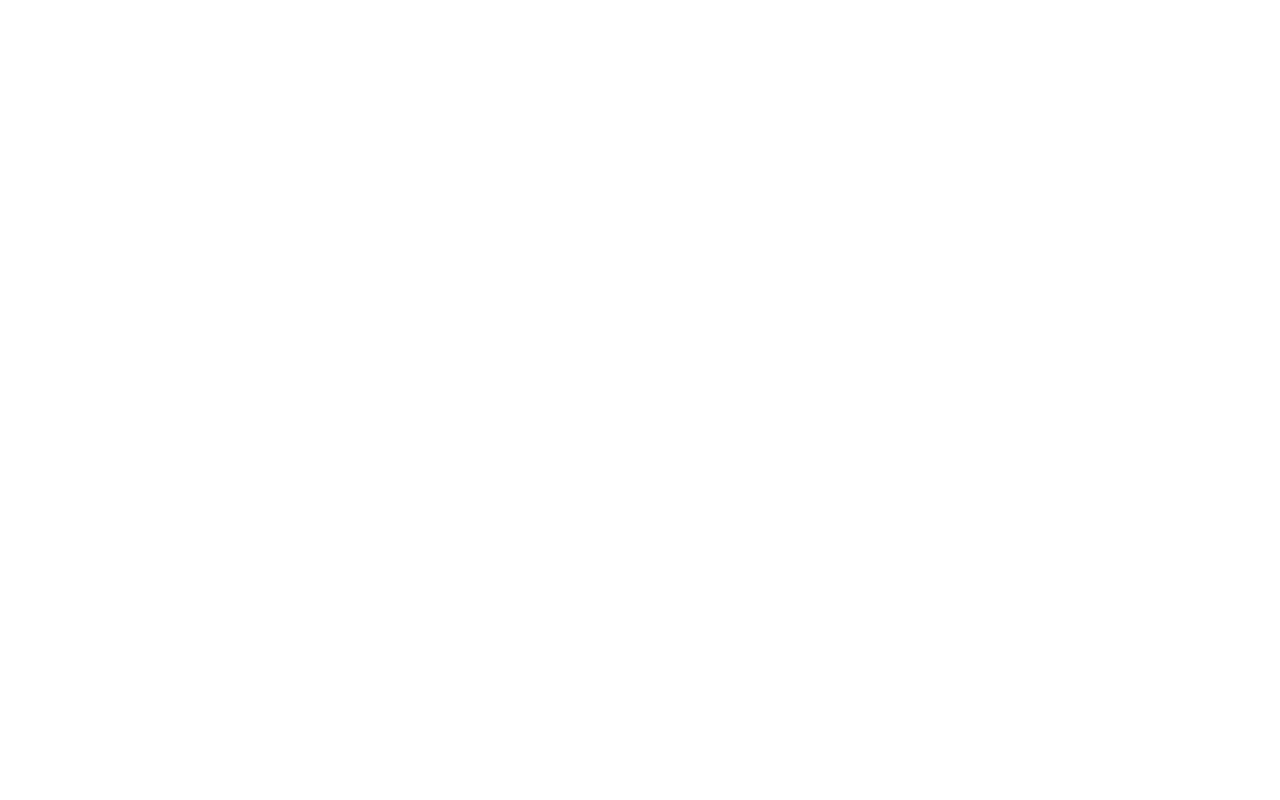
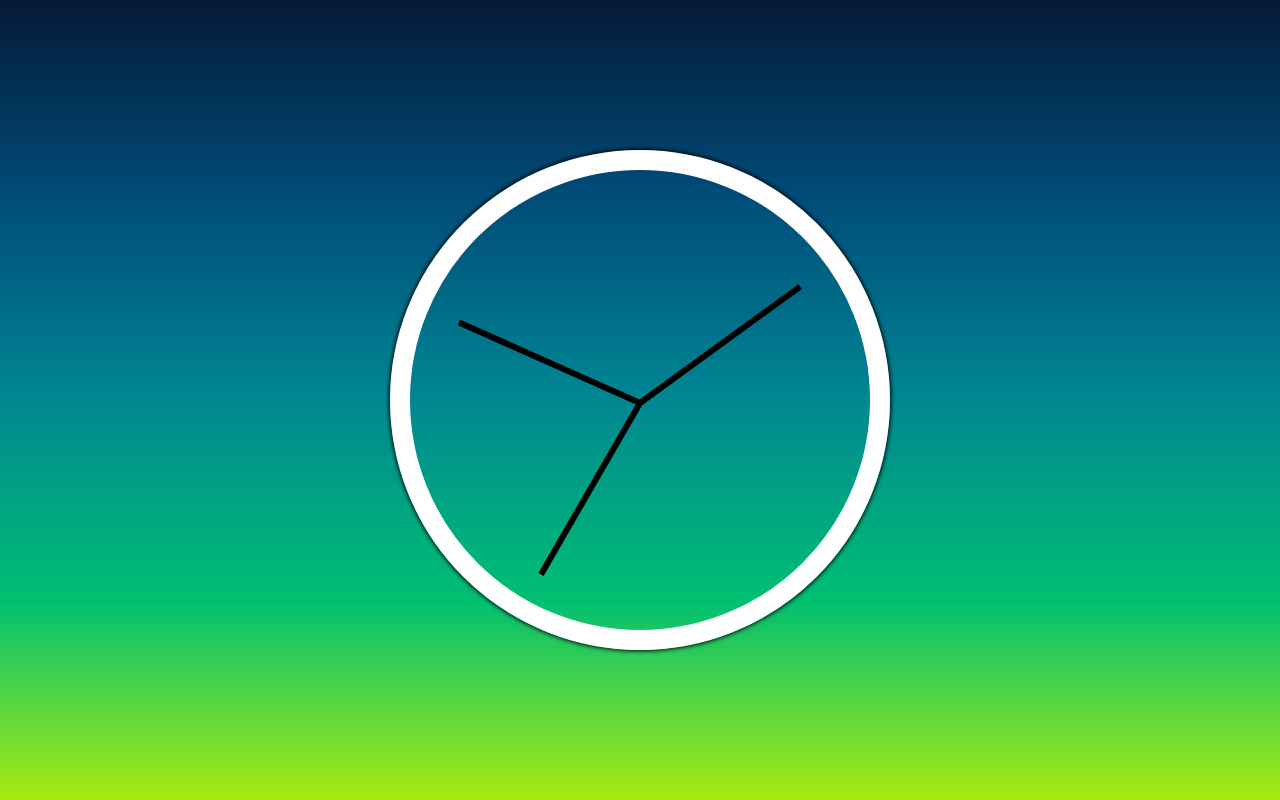
Before and after one commit to GuiFraV/clock, a plain HTML site: page index.html in a window 1280 px wide. Drawn offline with Linux system fonts and the light colour scheme.

Commit message:
finalCommit

```diff
--- a/app.js
+++ b/app.js
@@ -0,0 +1,23 @@
+const secondHand = document.querySelector('.second-hand');
+const minHand = document.querySelector('.min-hand');
+const hourHand = document.querySelector('.hour-hand');
+
+function setDate(){
+
+    const now = new Date();
+
+    const seconds = now.getSeconds();
+    const secondsDegrees = ((seconds/60)* 360) + 90;
+    secondHand.style.transform = `rotate(${secondsDegrees}deg)`;
+
+    const min = now.getMinutes();
+    const minDegrees = ((min/60)*360) + 90;
+    minHand.style.transform = `rotate(${minDegrees}deg)`;
+
+    const hours = now.getHours();
+    const hoursDegrees = ((hours / 12 ) * 360 ) + 90;
+    hourHand.style.transform = `rotate(${hoursDegrees}deg)`;
+    console.log(hours);
+}
+
+setInterval(setDate, 1000);
--- a/index.html
+++ b/index.html
@@ -5,10 +5,17 @@
     <meta http-equiv="X-UA-Compatible" content="IE=edge">
     <meta name="viewport" content="width=device-width, initial-scale=1.0">
     <link rel="stylesheet" href="style.css">
-    <title>Document</title>
+    <title>Five o'clock</title>
 </head>
 <body>
 
+    <div class="clock">
+        <div class="clock-face">
+            <div class="hand hour-hand"></div>
+            <div class="hand min-hand"></div>
+            <div class="hand second-hand"></div>
+        </div>
+    </div>
 
 
 
--- a/style.css
+++ b/style.css
@@ -0,0 +1,42 @@
+*{
+    margin: 0;
+    padding: 0;
+    box-sizing: border-box;
+}
+
+body {
+    height: 100vh;
+    background-image: linear-gradient(to bottom, #051937, #004d7a, #008793, #00bf72, #a8eb12);
+    display: flex;
+    justify-content: center;
+    align-items: center;
+}
+
+.clock{
+    width: 500px;
+    height: 500px;
+    border-radius: 50%;
+    border: 20px solid white;
+    position: relative;
+    -webkit-box-shadow: 0px 0px 4px 1px #000000;
+    box-shadow: 0px 0px 4px 1px #000000;
+    padding: 2rem;
+}
+
+.clock-face{
+    position: relative;
+    width: 100%;
+    height: 100%;
+}
+
+.hand {
+    width: 50%;
+    height: 6px;
+    background: black;
+    position: absolute;
+    top: 50%;
+    transform-origin: 100%;
+    transform: rotate(90deg);
+    transition: all 0.05s;
+    transition-timing-function: cubic-bezier(0, 1.87, 0.58, 1);
+}
```
